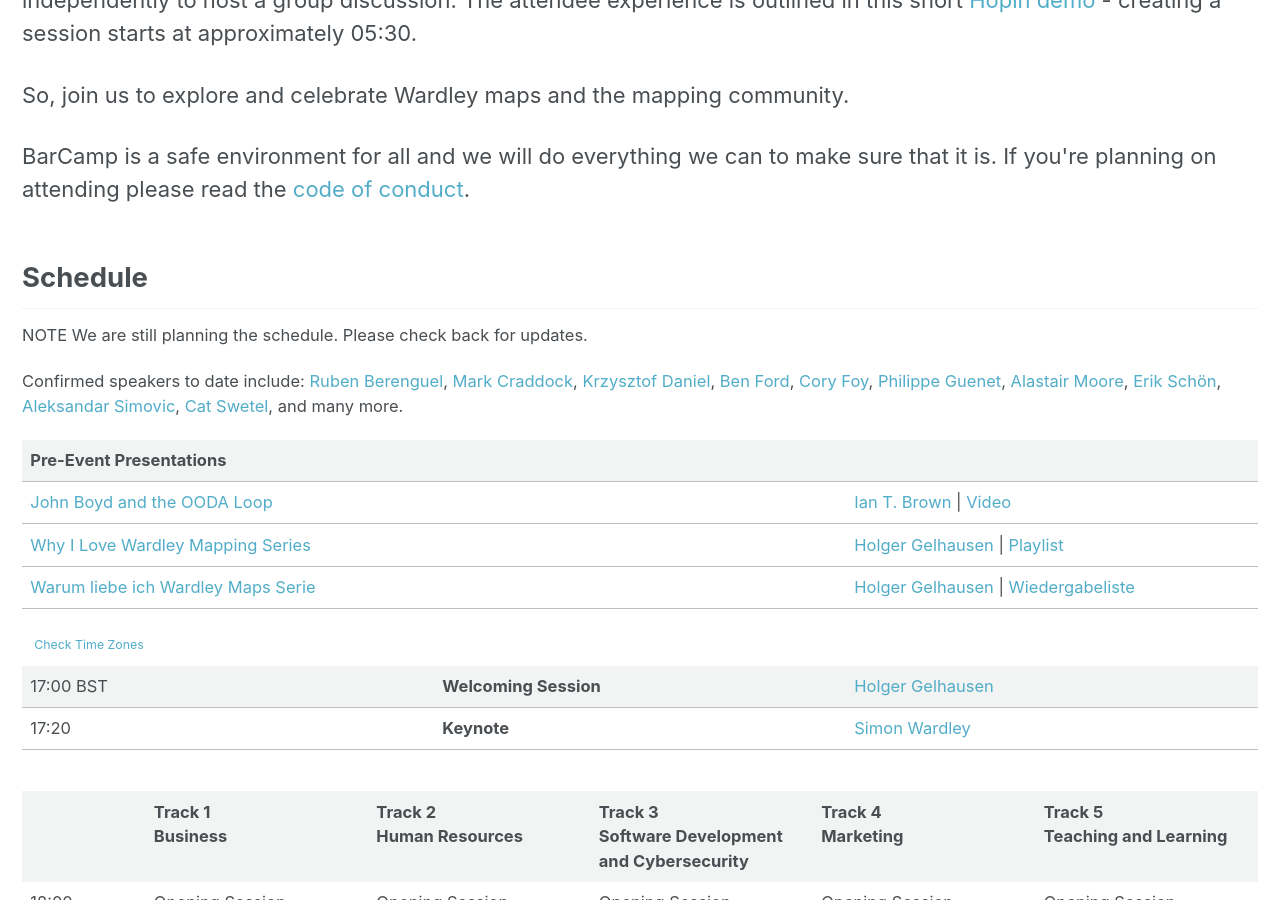
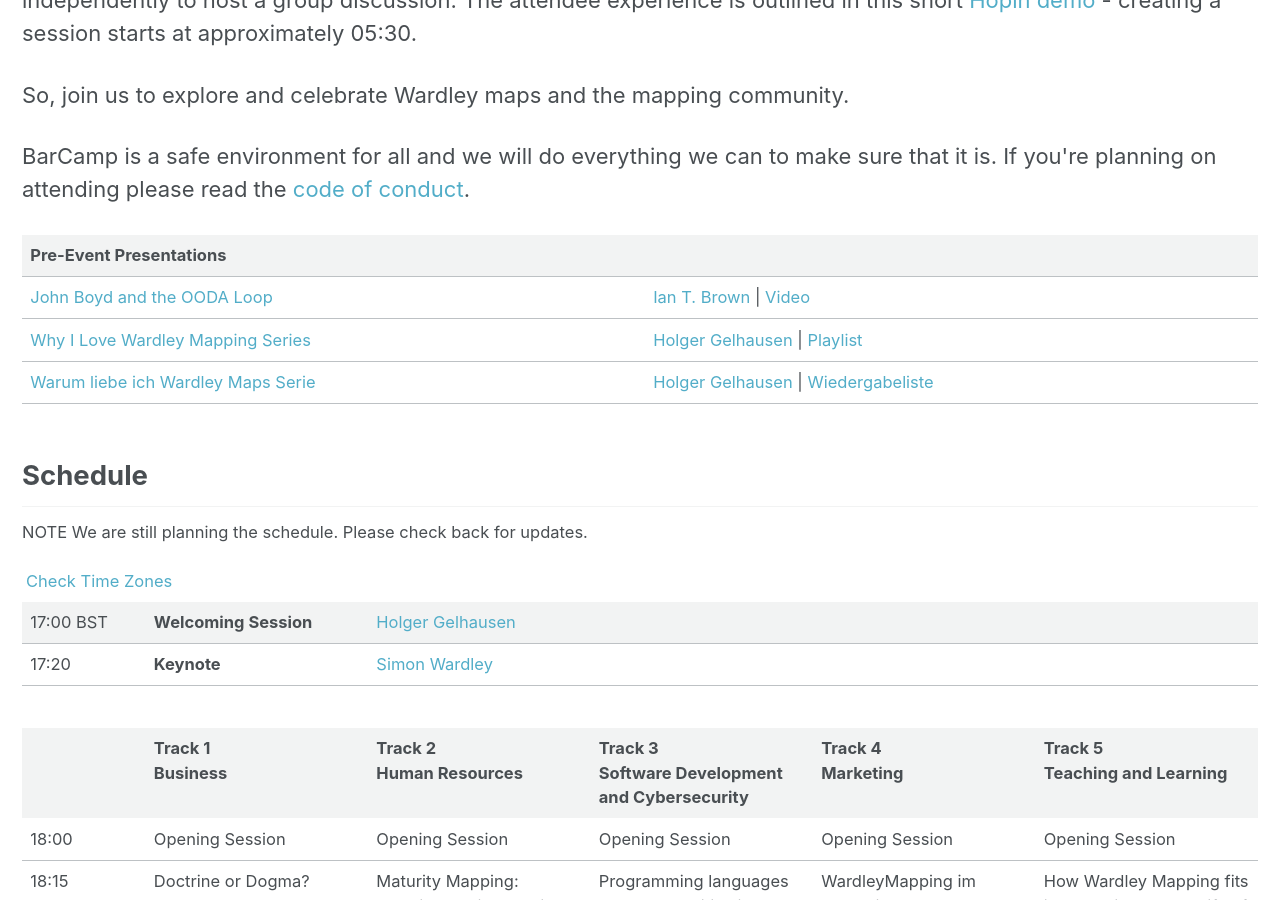
Before and after one commit to mapcampcommittee/mapcampcommittee.github.io, a Jekyll site: the page built from _pages/2020-07-29_Germany.html, in a window 1280 px wide and 900 px high, scrolled down 723 px. Built offline with Jekyll 4.4.1, drawn with Linux system fonts in a browser that asks for light colours.

Commit message:
Schedule update

```diff
--- a/_pages/2020-07-29_Germany.html
+++ b/_pages/2020-07-29_Germany.html
@@ -57,64 +57,49 @@
   attending please read the <a href="/_pages/code_of_conduct/">code of conduct</a>.
 </p>
 
-<h2>Schedule</h2>
-<p class="small">NOTE We are still planning the schedule. Please check back for updates.</p>
-<p class="small">Confirmed speakers to date include:
-  <a href="https://twitter.com/berenguel">Ruben Berenguel</a>,
-  <a href="https://twitter.com/mcraddock">Mark Craddock</a>,
-  <a href="https://twitter.com/kda">Krzysztof Daniel</a>,
-  <a href="https://twitter.com/commandodev">Ben Ford</a>,
-  <a href="https://twitter.com/cory_foy">Cory Foy</a>,
-  <a href="https://twitter.com/HenkoPhil">Philippe Guenet</a>,
-  <a href="https://twitter.com/latticecut">Alastair Moore</a>,
-  <a href="https://twitter.com/erik_schon">Erik Schön</a>,
-  <a href="https://twitter.com/simalexan">Aleksandar Simovic</a>,
-  <a href="https://twitter.com/CatSwetel">Cat Swetel</a>, and many more.
-</p>
-
-<table class="schedule" style="table-layout: fixed;">
+<table class="schedule">
 
   <tr class="schedule-break">
-    <td colspan="3"><b>Pre-Event Presentations</b></td>
+    <td><b>Pre-Event Presentations</b></td>
+    <td></td>
   </tr>
   <tr>
-    <td colspan="2"><a target="_blank" href="https://www.youtube.com/watch?v=sm-pwk_BJBg">John Boyd and the OODA
+    <td><a href="https://www.youtube.com/watch?v=sm-pwk_BJBg">John Boyd and the OODA
         Loop</a></td>
-    <td><a href="https://twitter.com/ian_tb03">Ian T. Brown</a> | <a target="_blank"
+    <td><a href="https://twitter.com/ian_tb03">Ian T. Brown</a> | <a
         href="https://www.youtube.com/watch?v=sm-pwk_BJBg">Video</a></td>
   </tr>
   <tr>
-    <td colspan="2"><a target="_blank"
-        href="https://www.youtube.com/watch?v=__p3a1uteuI&list=PLP0vnsXbJsRVi7NzcH7e-l9ftxRSygiLA">Why I Love Wardley
+    <td><a href="https://www.youtube.com/watch?v=__p3a1uteuI&list=PLP0vnsXbJsRVi7NzcH7e-l9ftxRSygiLA">Why I Love Wardley
         Mapping Series</a></td>
-    <td><a href="https://twitter.com/HolgerGelhausen">Holger Gelhausen</a> | <a target="_blank"
+    <td><a href="https://twitter.com/HolgerGelhausen">Holger Gelhausen</a> | <a
         href="https://www.youtube.com/playlist?list=PLP0vnsXbJsRVi7NzcH7e-l9ftxRSygiLA">Playlist</a></td>
   </tr>
   <tr>
-    <td colspan="2"><a target="_blank"
-        href="https://www.youtube.com/watch?v=FEfosYm6aYw&list=PLP0vnsXbJsRWRbQmi2WDMpX4_JWNnA0HX">Warum liebe ich
+    <td><a href="https://www.youtube.com/watch?v=FEfosYm6aYw&list=PLP0vnsXbJsRWRbQmi2WDMpX4_JWNnA0HX">Warum liebe ich
         Wardley Maps Serie</a></td>
-    <td><a href="https://twitter.com/HolgerGelhausen">Holger Gelhausen</a> | <a target="_blank"
+    <td><a href="https://twitter.com/HolgerGelhausen">Holger Gelhausen</a> | <a
         href="https://www.youtube.com/playlist?list=PLP0vnsXbJsRWRbQmi2WDMpX4_JWNnA0HX">Wiedergabeliste</a></td>
   </tr>
+</table>
 
-  <tr class="schedule-section">
-    <td colspan="3">
+<h2>Schedule</h2>
+<p class="small">NOTE We are still planning the schedule. Please check back for updates.</p>
+
 <div class="small" style="margin: 24px 0 8px 4px">
   <a href="https://everytimezone.com/s/96a9b4ed">Check Time Zones</a>
 </div>
-    </td>
-  </tr>
 
+<table class="schedule">
   <tr class="schedule-break">
-    <td>17:00 BST</td>
-    <td><b>Welcoming Session</b></td>
+    <td style="width: 10%;">17:00 BST</td>
+    <td style="width: 18%;"><b>Welcoming Session</b></td>
     <td><a href="https://twitter.com/HolgerGelhausen">Holger Gelhausen</a></td>
   </tr>
   <tr>
     <td>17:20</td>
     <td><b>Keynote</b></td>
-    <td><a target="_blank" href="https://twitter.com/swardley">Simon Wardley</a></td>
+    <td><a href="https://twitter.com/swardley">Simon Wardley</a></td>
   </tr>
 </table>
 
@@ -282,7 +267,8 @@
       </td>
       <!-- Business, Culture and Society -->
       <td style="width: 18%; vertical-align: text-top;">
-        Ein experimenteller Workshop-Bericht über die Integration von Lektionen aus Gapminder, wardley maps und Doughnuts
+        Ein experimenteller Workshop-Bericht über die Integration von Lektionen aus Gapminder, wardley maps und
+        Doughnuts
         <br>
         <a href="https://twitter.com/achjakob">Jakob Jochmann</a>
       </td>
@@ -347,15 +333,14 @@
     <td colspan="3">&nbsp;</td>
   </tr>
   <tr>
-    <td>22:30</td>
-    <td><b>Retro</b></td>
+    <td style="width: 10%;">22:30</td>
+    <td style="width: 18%;"><b>Retro</b></td>
     <td>&nbsp;</td>
   </tr>
   <tr class="schedule-break">
     <td>00:00</td>
     <td>Event Close
     <td>&nbsp;</td>
-    </td>
   </tr>
 </table>
 
@@ -368,7 +353,7 @@
 
     <div class="feature__item">
       <div class="archive__item" style="margin-bottom: 24px;">
-        <a href="https://www.intiki.de/" target="_blank">
+        <a href="https://www.intiki.de/">
           <div class="archive__item-teaser" style="line-height: 120px;">
             <img src="/assets/images/sponsors/barcamp2020/intiki.png" alt="Intiki gmbh"
               style="max-width: 60%; box-shadow: none; vertical-align: middle;">
@@ -385,7 +370,7 @@
 </div>
 
 <p>
-  We are delighted <a href="https://www.intiki.de/" target="_blank">Intiki gmbh</a> is underwriting and sponsoring the
+  We are delighted <a href="https://www.intiki.de/">Intiki gmbh</a> is underwriting and sponsoring the
   this virtual event.
 </p>
 <p>
```
Lines whose indentation alone changed are shown as unchanged.
